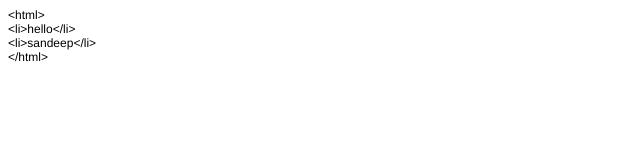
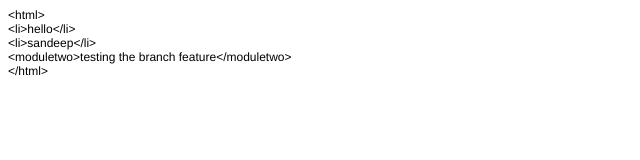
Before and after one commit to SandeepReddymurthy/testRepository, a plain HTML site: page index.html in a window 1280 px wide. Shown: the whole page, without its empty margins (0-640 px from the left). Drawn offline with Linux system fonts and the light colour scheme.

Commit message:
Added feature module

```diff
--- a/index.html
+++ b/index.html
@@ -14,6 +14,7 @@
 <p class="p1">&lt;html&gt;</p>
 <p class="p1">&lt;li&gt;hello&lt;/li&gt;</p>
 <p class="p1">&lt;li&gt;sandeep&lt;/li&gt;</p>
+<p class="p1">&lt;moduletwo&gt;testing the branch feature&lt;/moduletwo&gt;</p>
 <p class="p1">&lt;/html&gt;</p>
 </body>
 </html>
```
